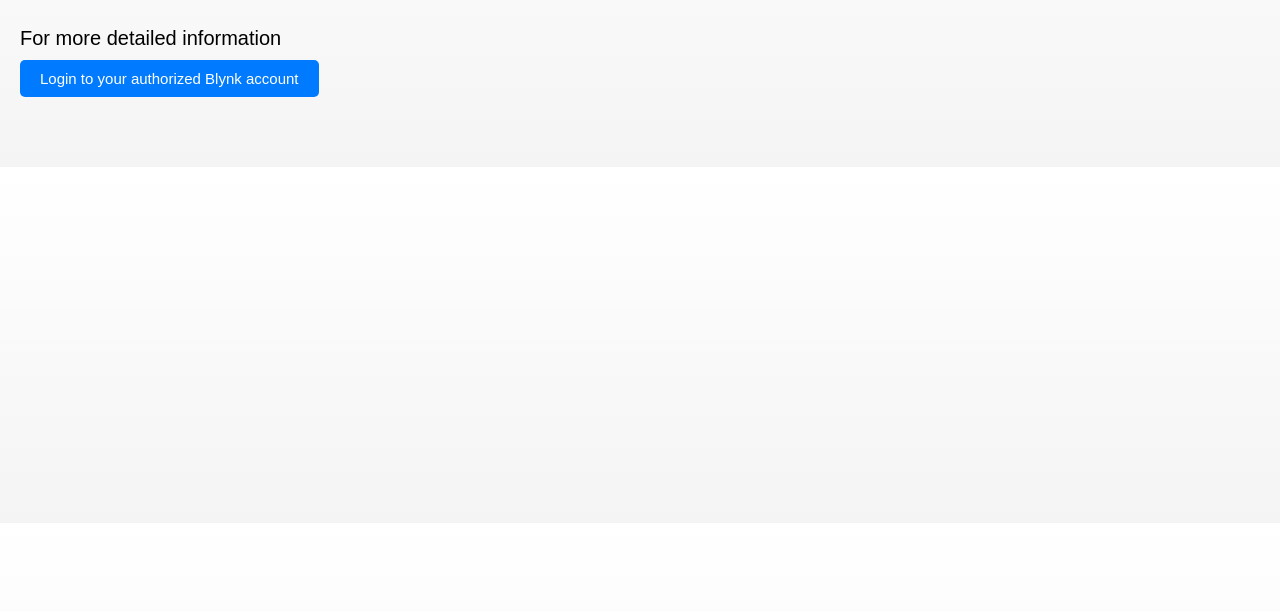
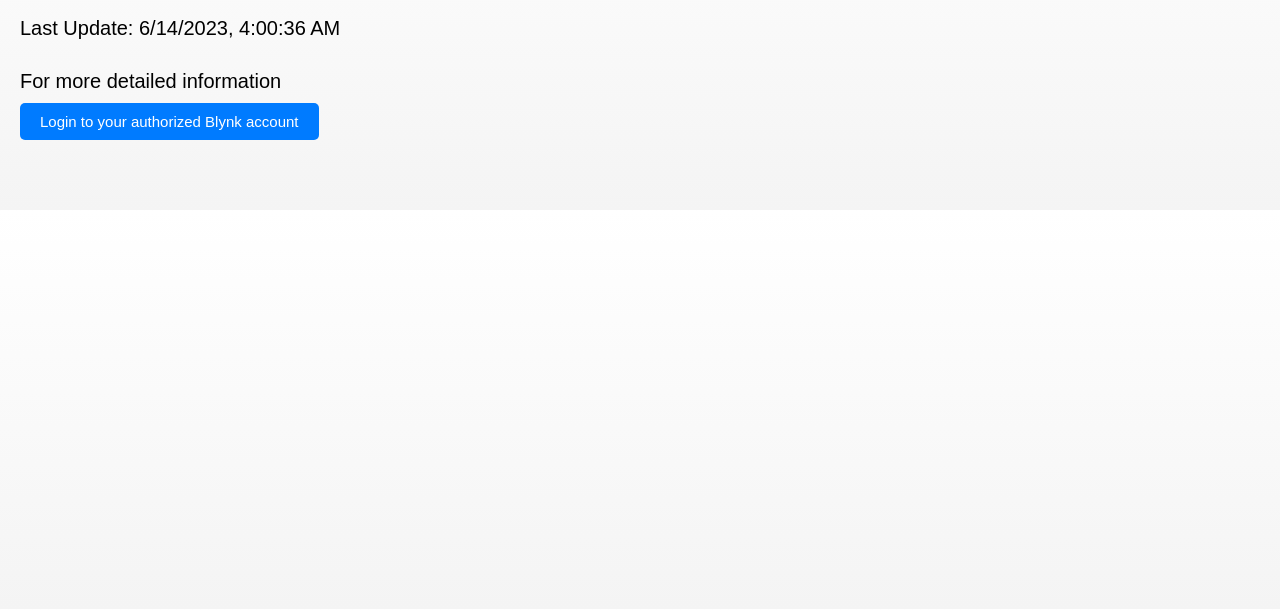
Before and after one commit to luckyprdn/luckyprdn.github.io, a plain HTML site: page index.html in a window 1280 px wide. Shown: the part 189-800 px from the top of the page. Drawn offline with Linux system fonts and the light colour scheme; no server answers.

Commit message:
Update index.html

```diff
--- a/index.html
+++ b/index.html
@@ -140,6 +140,7 @@ margin-bottom: 60px;
     </div>
   </div>
 
+    <p id="last-update" class ="moreInfo">Last Update:</p>
   <div class="loginButton">
     <p class="moreInfo">For more detailed information</p>
     <a href="https://blynk.cloud/dashboard/login">Login to your authorized Blynk account</a>
@@ -148,6 +149,16 @@ margin-bottom: 60px;
   <div class="grid-container" id="data"></div>
 
   <script>
+function updateTime() {
+            var now = new Date();
+            var formattedTime = now.toLocaleString();
+            document.getElementById("last-update").innerHTML = "Last Update: " + formattedTime;
+        }
+	updateTime()
+
+        // Panggil fungsi updateTime setiap detik
+        setInterval(updateTime, 120000);
+
     function fetchData() {
       const token = 'rlatiopl7tKkZ7Fr875ry3Z5J4smAk73';
       const pinOrder = [
```
